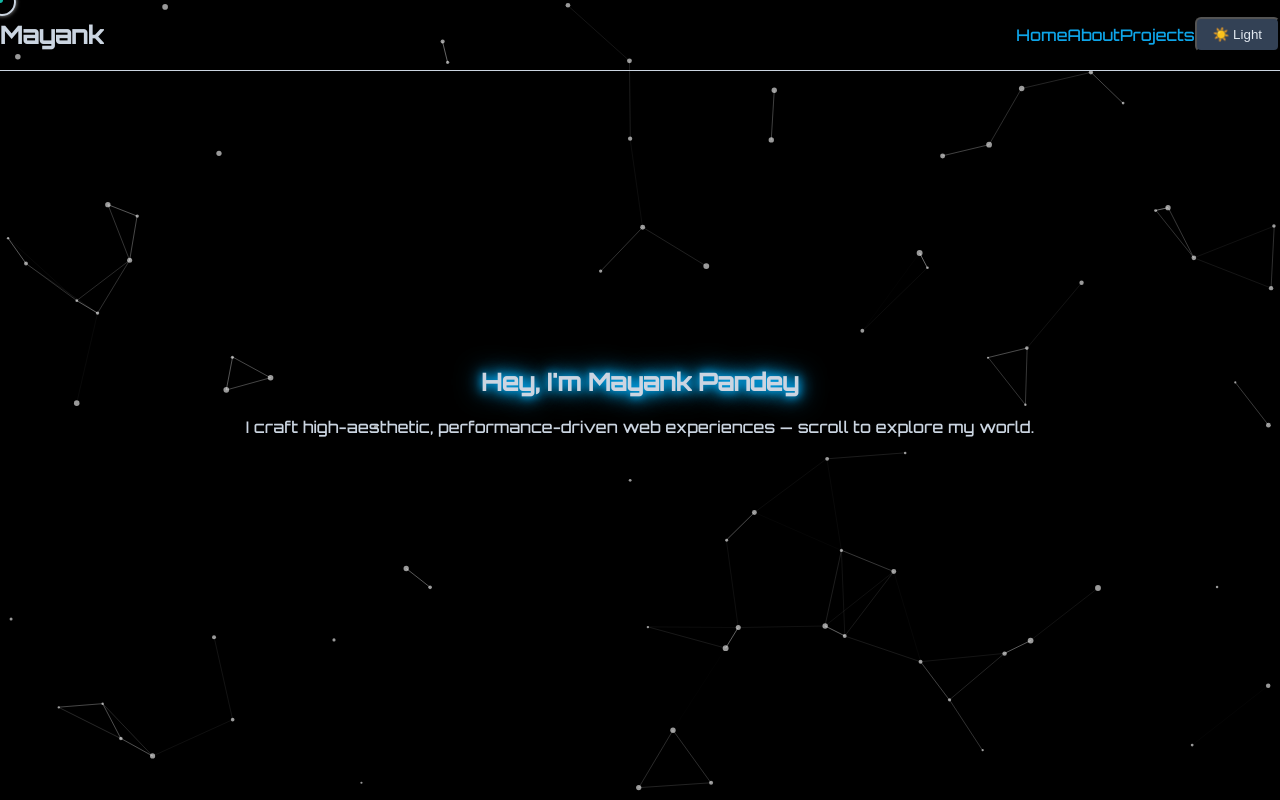
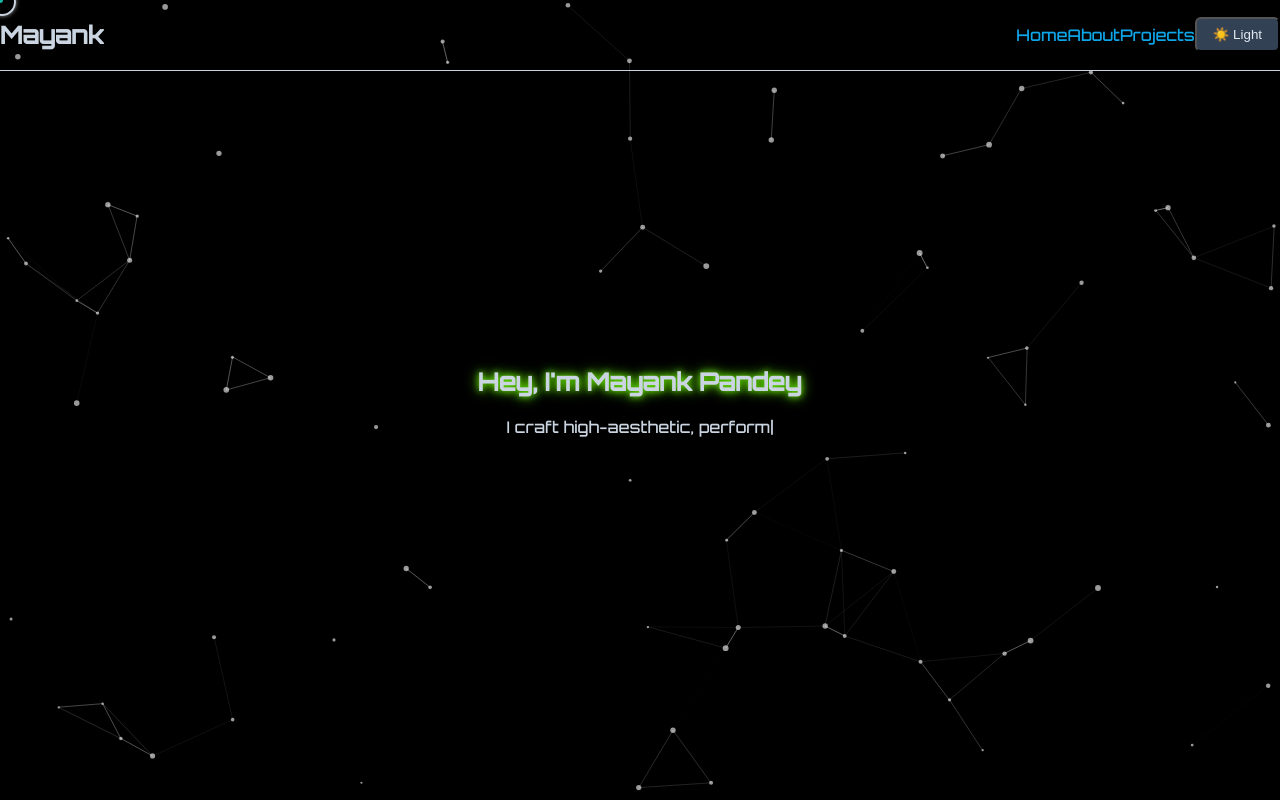
Before and after one commit to Wizard-Mayank/My-Portfolio, a React (Vite) app: page / in a window 1280 px wide. Shown: the top 800 px of the page. Built offline with nearby package versions, Linux system fonts and the light colour scheme.

Commit message:
added typing effect

```diff
--- a/package.json
+++ b/package.json
@@ -16,6 +16,7 @@
     "react-dom": "^19.1.0",
     "react-intersection-observer": "^9.16.0",
     "react-parallax-tilt": "^1.7.296",
+    "react-type-animation": "^3.2.0",
     "tailwindcss": "^4.1.8"
   },
   "devDependencies": {
--- a/src/App.jsx
+++ b/src/App.jsx
@@ -1,4 +1,4 @@
-import { useState, useEffect } from "react";
+import { useState, useEffect, useRef } from "react";
 import About from "./components/About";
 import Navbar from "./components/Navbar";
 import Projects from "./components/Projects";
@@ -9,7 +9,8 @@ import FloatingParticles from "./components/FloatingParticles";
 import CustomCursor from "./components/CustomCursor";
 import Reveal from "./components/Reveal";
 import "./utils/lenis";
-import { motion } from "framer-motion";
+import { motion, useScroll, useTransform } from "framer-motion";
+import { TypeAnimation } from "react-type-animation";
 
 function App() {
   const [theme, setTheme] = useState(() => localStorage.getItem("theme") || "dark");
@@ -20,46 +21,77 @@ function App() {
     document.documentElement.classList.add(theme);
   }, [theme]);
 
+  const heroRef = useRef(null);
+  const { scrollYProgress } = useScroll({
+    target: heroRef,
+    offset: ["start start", "end start"],
+  });
+
+  const headingY = useTransform(scrollYProgress, [0, 1], [0, -100]);
+  const subtitleY = useTransform(scrollYProgress, [0, 1], [0, -50]);
+  const opacity = useTransform(scrollYProgress, [0, 0.3], [1, 0]);
+
   return (
-    <div className="relative bg-white text-black dark:bg-black dark:text-white">
-      {/* SmoothScroll must mount before any scrollable content */}
+    <div className="relative overflow-x-hidden bg-white text-black dark:bg-black dark:text-white">
       <SmoothScroll />
-
-      {/* Background Particles (behind content) */}
       <FloatingParticles />
-
-      {/* Custom Cursor (on top of everything) */}
       <CustomCursor />
-
-      {/* Navbar / Theme Toggle */}
       <Navbar theme={theme} setTheme={setTheme} />
 
-      {/* Main content wrapper */}
       <div className="min-h-screen">
         {/* Hero */}
-        <section id="home" className="h-screen flex items-center justify-center relative z-10">
-          <motion.div
-            initial={{ opacity: 0, y: -60 }}
-            animate={{ opacity: 1, y: 0 }}
-            transition={{ duration: 1 }}
-            className="text-center"
-          >
+        <section
+          id="home"
+          ref={heroRef}
+          className="h-screen flex items-center justify-center relative z-10"
+        >
+          <motion.div className="text-center">
             <motion.h1
-              className="text-5xl md:text-7xl font-extrabold mb-4 text-sky-400"
+              className="text-5xl md:text-7xl font-extrabold mb-6 text-sky-400"
+              style={{ y: headingY }}
               animate={{
                 textShadow: [
-                  "0 0 5px #0ff, 0 0 10px #0ff, 0 0 20px #0ff",
-                  "0 0 10px #06f, 0 0 20px #06f, 0 0 30px #06f",
-                  "0 0 5px #0ff, 0 0 10px #0ff, 0 0 20px #0ff",
+                  "0 0 6px #f00, 0 0 12px #f00",
+                  "0 0 6px #0ff, 0 0 12px #0ff",
+                  "0 0 6px #0f0, 0 0 12px #0f0",
+                  "0 0 6px #f00, 0 0 12px #f00",
                 ],
+                scale: [1, 1.02, 1],
               }}
-              transition={{ duration: 5, repeat: Infinity, repeatType: "mirror" }}
+              transition={{
+                textShadow: {
+                  duration: 8,
+                  repeat: Infinity,
+                  repeatType: "loop",
+                  ease: "easeInOut",
+                },
+                scale: {
+                  duration: 4,
+                  repeat: Infinity,
+                  repeatType: "mirror",
+                  ease: "easeInOut",
+                },
+              }}
             >
               Hey, I'm Mayank Pandey
             </motion.h1>
-            <p className="text-xl md:text-2xl text-zinc-700 dark:text-zinc-300 max-w-2xl mx-auto">
-              I craft high-aesthetic, performance-driven web experiences — scroll to explore my world.
-            </p>
+
+            <motion.p
+              style={{ y: subtitleY, opacity }}
+              className="text-xl md:text-2xl text-zinc-700 dark:text-zinc-300 max-w-2xl mx-auto"
+            >
+              <TypeAnimation
+                sequence={[
+                  "I craft high-aesthetic, performance-driven web experiences.",
+                  1000,
+                  "Scroll to explore my world, one pixel at a time.",
+                ]}
+                speed={40}
+                wrapper="span"
+                cursor={true}
+                repeat={0}
+              />
+            </motion.p>
           </motion.div>
         </section>
 
--- a/src/components/Navbar.jsx
+++ b/src/components/Navbar.jsx
@@ -10,11 +10,11 @@ const Navbar = ({ theme, setTheme }) => {
       <div className="max-w-6xl mx-auto px-4 py-3 flex justify-between items-center">
         <h1 className="text-xl font-bold text-zinc-800 dark:text-white">Mayank</h1>
         <div className="flex items-center gap-6">
-          <ul className="flex flex-nowrap text-sm font-medium text-zinc-700 dark:text-zinc-300 list-none">
-            <li className="mr-8">
+          <ul className="flex gap-6 text-sm font-medium text-zinc-700 dark:text-zinc-300 list-none">
+            <li>
               <a href="#home" className="hover:text-sky-500 transition-colors px-1">Home</a>
             </li>
-            <li className="mr-8">
+            <li>
               <a href="#about" className="hover:text-sky-500 transition-colors px-1">About</a>
             </li>
             <li>
--- a/src/index.css
+++ b/src/index.css
@@ -4,33 +4,22 @@
 
 /* Orbitron Font */
 :root {
-  font-family: 'Orbitron', sans-serif;
+  font-family: "Orbitron", sans-serif;
 }
 
-/* Hide default system cursor across everything */
-html, body {
+/* Global overflow fix */
+html,
+body {
   margin: 0;
   min-height: 100vh;
-  cursor: none;            /* hide native */
-  scroll-behavior: auto;
-  transition: background 0.3s;
+  max-width: 100vw;
   overflow-x: hidden;
-}
-
-/* Let Lenis manage scroll, remove native smooth */
-html {
+  cursor: none;
   scroll-behavior: auto;
   transition: background 0.3s;
 }
 
-body {
-  margin: 0;
-  min-height: 100vh;
-  background-color: #f0f4f8;
-  color: #0f172a;
-  overflow-x: hidden;
-}
-
+/* Theme Backgrounds */
 html.dark body {
   background-color: #000;
   color: #cbd5e1;
@@ -62,14 +51,18 @@ html.dark button {
   color: #e2e8f0;
 }
 
+/* Ripple animation */
 @keyframes ripple {
   to {
     transform: translate(-4px, -4px) scale(4);
     opacity: 0;
   }
 }
-
-/* Single-shot ripple animation */
 .ripple {
   animation: ripple 0.6s ease-out forwards;
 }
+
+/* Prevent canvas overflow */
+canvas {
+  display: block;
+}
```
Also changed, not shown: 1 other file (tests, documents, lock files or other folders).
